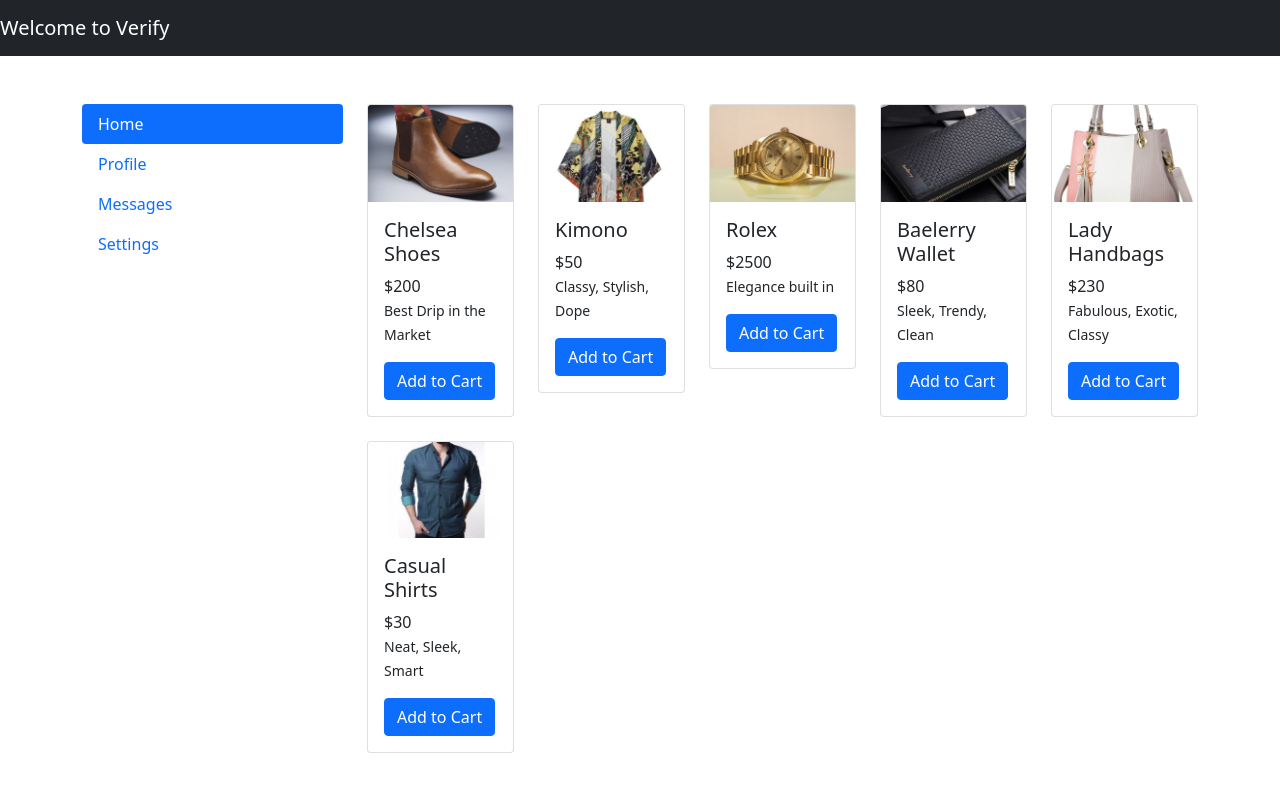
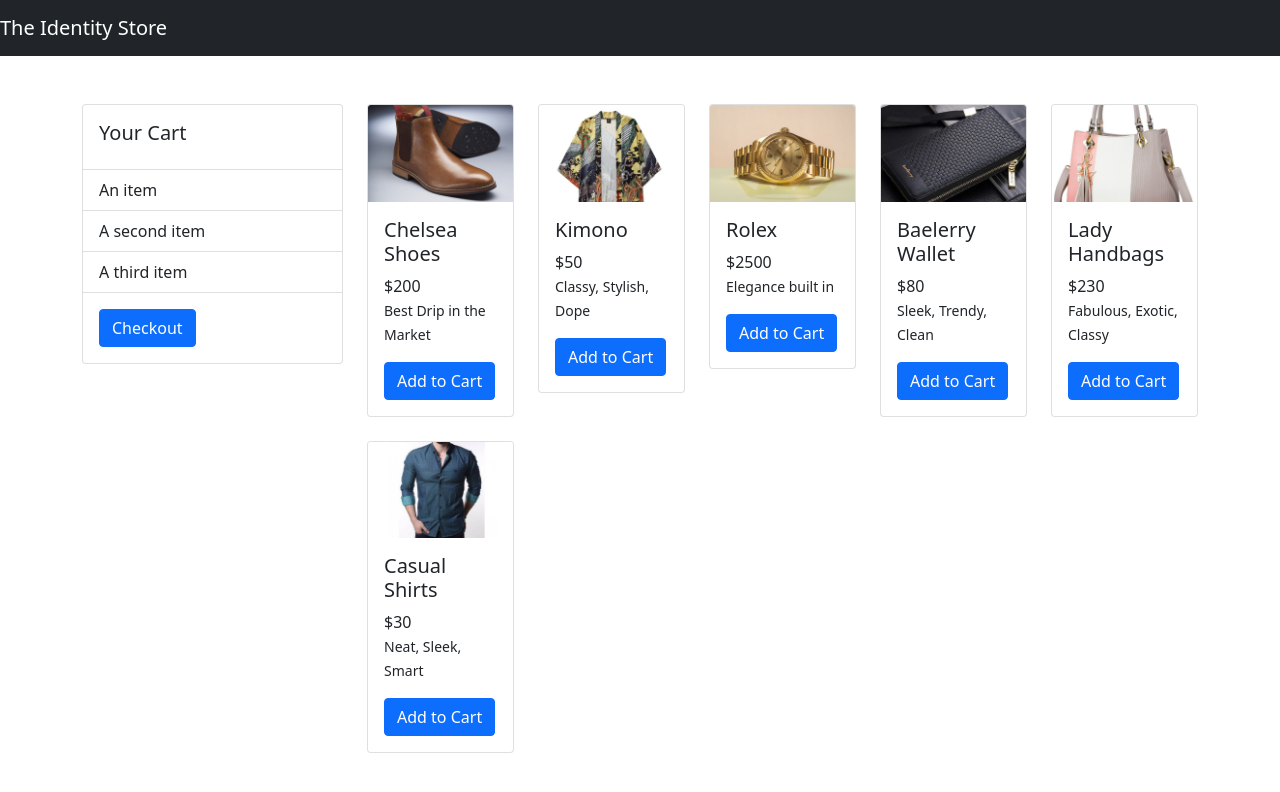
Before and after one commit to coderonfleek/vue2-store, a Vue app: page / in a window 1280 px wide. Shown: the top 792 px of the page. Built offline with nearby package versions, Linux system fonts and the light colour scheme.

Commit message:
Cart Added

```diff
--- a/src/App.vue
+++ b/src/App.vue
@@ -2,7 +2,7 @@
   <div id="app">
     <div id="nav">
       <nav class="navbar navbar-expand-lg navbar-dark bg-dark">
-        <a class="navbar-brand" href="/#">Welcome to Verify</a>
+        <a class="navbar-brand" href="/#">The Identity Store</a>
 
 
         <button
--- /dev/null
+++ b/src/components/Cart.vue
@@ -0,0 +1,28 @@
+<template>
+    <div class="card">
+        <div class="card-body">
+            <h5 class="card-title">Your Cart</h5>
+        </div>
+        <ul class="list-group list-group-flush">
+            <li class="list-group-item">
+                An item
+            </li>
+            <li class="list-group-item">
+                A second item
+            </li>
+            <li class="list-group-item">
+                A third item
+            </li>
+        </ul>
+
+        <div class="card-body">
+            <button class="btn btn-primary btn-block">Checkout</button>
+        </div>
+    </div>
+</template>
+
+<script>
+export default {
+
+}
+</script>
--- a/src/views/Home.vue
+++ b/src/views/Home.vue
@@ -2,7 +2,8 @@
   <div class="home container">
     <div class="row">
       <div class="col-md-3 pt-5">
-        <SideNav />
+        <!-- <SideNav /> -->
+        <Cart />
       </div>
       <div class="col-md-9 pt-5">
 
@@ -17,14 +18,16 @@
 </template>
 
 <script>
-import SideNav from "../components/SideNav.vue";
+// import SideNav from "../components/SideNav.vue";
 import Product from "../components/Product.vue";
+import Cart from "../components/Cart.vue";
 
 export default {
   name: 'Home',
   components: {
-    SideNav,
-    Product
+    //SideNav,
+    Product,
+    Cart
   },
   data(){
     return {
```
